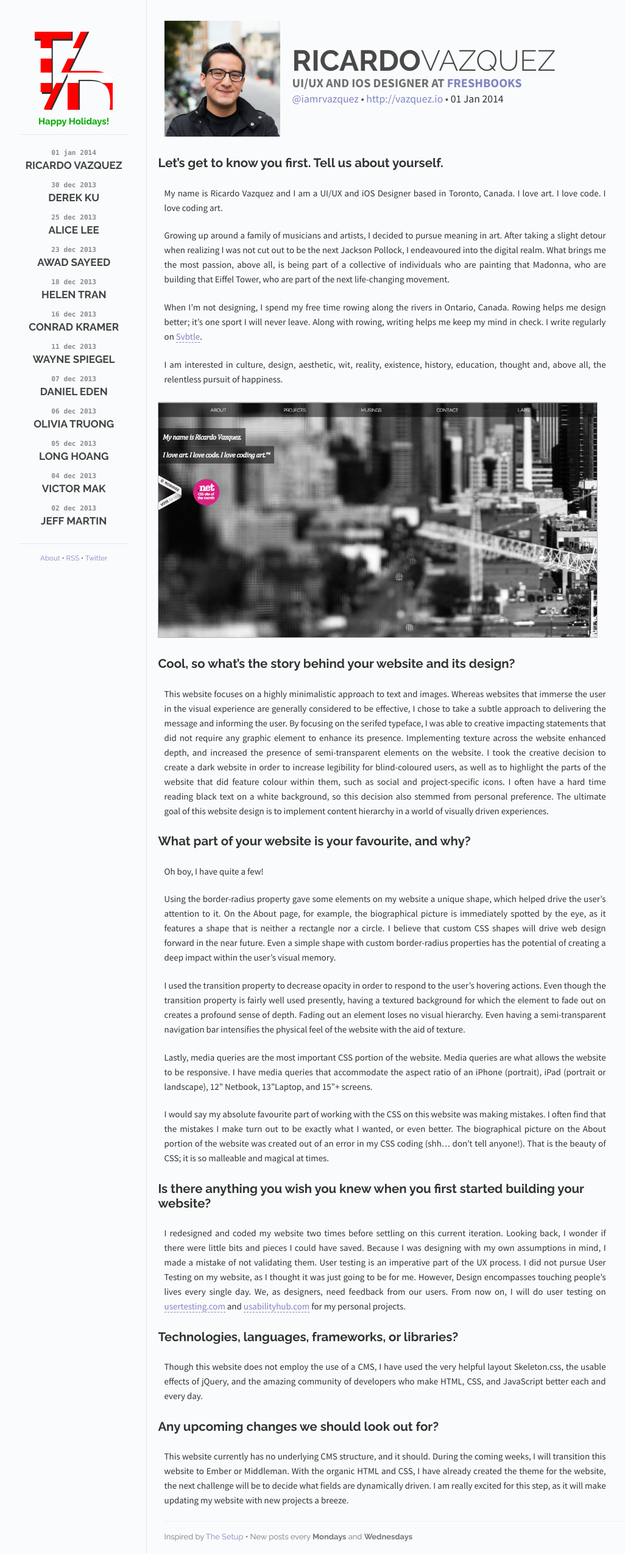
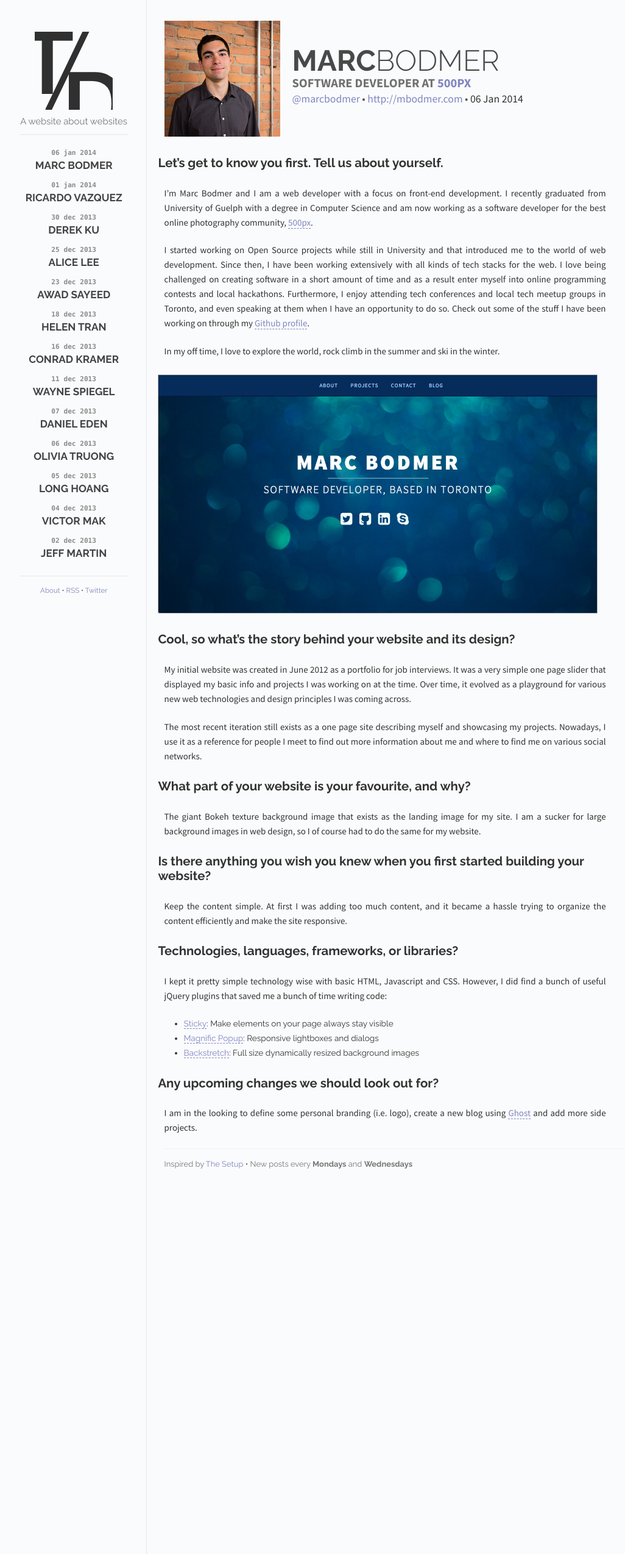
Before and after one commit to the-development/thedevelopment, a Jekyll site: the page built from index.html, in a window 1280 px wide. Shown: the whole page at 61% size, without its empty margins (118-1144 px from the left). Built offline with Jekyll 4.4.1, drawn with Linux system fonts in a browser that asks for light colours; Markdown is read by kramdown in place of the engine named in the settings.

Commit message:
Upload Marc Bodmer's interview

```diff
--- a/_layouts/default.html
+++ b/_layouts/default.html
@@ -29,9 +29,8 @@
     <div class="site">
       <div class="sidebar" id="sidebar">
         <div class="header">
-          <h1 class="title"><a href="/"><img id="logo" src="/images/logo-christmas.png"></a></h1>
-          <!--<span class="tagline">A website about websites</span>-->
-          <span class="tagline" id="christmas">Happy Holidays!</span>
+          <h1 class="title"><a href="/"><img id="logo" src="/images/logo.png"></a></h1>
+          <span class="tagline">A website about websites</span>
         </div>
         <div class="posts">
           <ul class="posts-list">
--- /dev/null
+++ b/_posts/2014-01-06-marc-bodmer.md
@@ -0,0 +1,49 @@
+---
+layout: post
+firstname: Marc
+lastname: Bodmer
+position: Software Developer
+company: 500px
+companyurl: https://500px.com/
+img: marcbodmer.jpg
+twitter: marcbodmer
+website: http://mbodmer.com
+date:   2014-01-06 11:00:00
+categories: posts
+---
+
+## Let's get to know you first. Tell us about yourself.
+
+I'm Marc Bodmer and I am a web developer with a focus on front-end development. I recently graduated from University of Guelph with a degree in Computer Science and am now working as a software developer for the best online photography community, [500px](http://500px.com).
+
+I started working on Open Source projects while still in University and that introduced me to the world of web development. Since then, I have been working extensively with all kinds of tech stacks for the web. I love being challenged on creating software in a short amount of time and as a result enter myself into online programming contests and local hackathons. Furthermore, I enjoy attending tech conferences and local tech meetup groups in Toronto, and even speaking at them when I have an opportunity to do so. Check out some of the stuff I have been working on through my [Github profile](https://github.com/m-bodmer).
+
+In my off time, I love to explore the world, rock climb in the summer and ski in the winter.
+
+## ![screenshot](http://thedevelopment.co/images/screenshots/marcbodmer.jpg)
+
+## Cool, so what's the story behind your website and its design?
+
+My initial website was created in June 2012 as a portfolio for job interviews. It was a very simple one page slider that displayed my basic info and projects I was working on at the time. Over time, it evolved as a playground for various new web technologies and design principles I was coming across.
+
+The most recent iteration still exists as a one page site describing myself and showcasing my projects. Nowadays, I use it as a reference for people I meet to find out more information about me and where to find me on various social networks.
+
+## What part of your website is your favourite, and why?
+
+The giant Bokeh texture background image that exists as the landing image for my site. I am a sucker for large background images in web design, so I of course had to do the same for my website.
+
+## Is there anything you wish you knew when you first started building your website?
+
+Keep the content simple. At first I was adding too much content, and it became a hassle trying to organize the content efficiently and make the site responsive.
+
+## Technologies, languages, frameworks, or libraries?
+
+I kept it pretty simple technology wise with basic HTML, Javascript and CSS. However, I did find a bunch of useful jQuery plugins that saved me a bunch of time writing code:
+
+  - [Sticky](https://github.com/garand/sticky): Make elements on your page always stay visible
+  - [Magnific Popup](http://dimsemenov.com/plugins/magnific-popup/): Responsive lightboxes and dialogs
+  - [Backstretch](http://srobbin.com/jquery-plugins/backstretch/): Full size dynamically resized background images
+
+## Any upcoming changes we should look out for?
+
+I am in the looking to define some personal branding (i.e. logo), create a new blog using [Ghost](https://ghost.org/) and add more side projects.
--- a/css/main.css
+++ b/css/main.css
@@ -3,12 +3,6 @@
 /* Common
 /*
 /*****************************************************************************/
-
-/* Temporary style */
-#christmas {
-  color: #00aa00;
-  font-weight: 600;
-}
 
 * {
   margin: 0;
```
Also changed, not shown: images/dps/marcbodmer.jpg (added), images/screenshots/marcbodmer.jpg (added).
